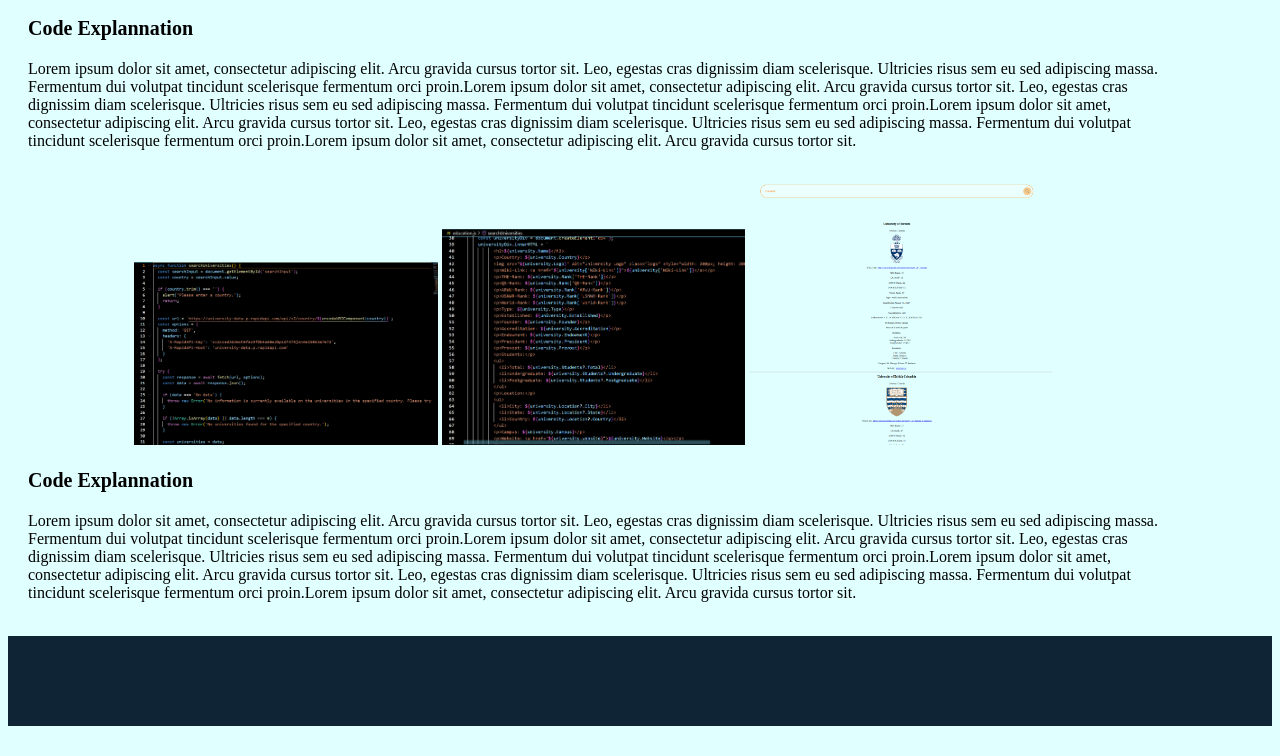
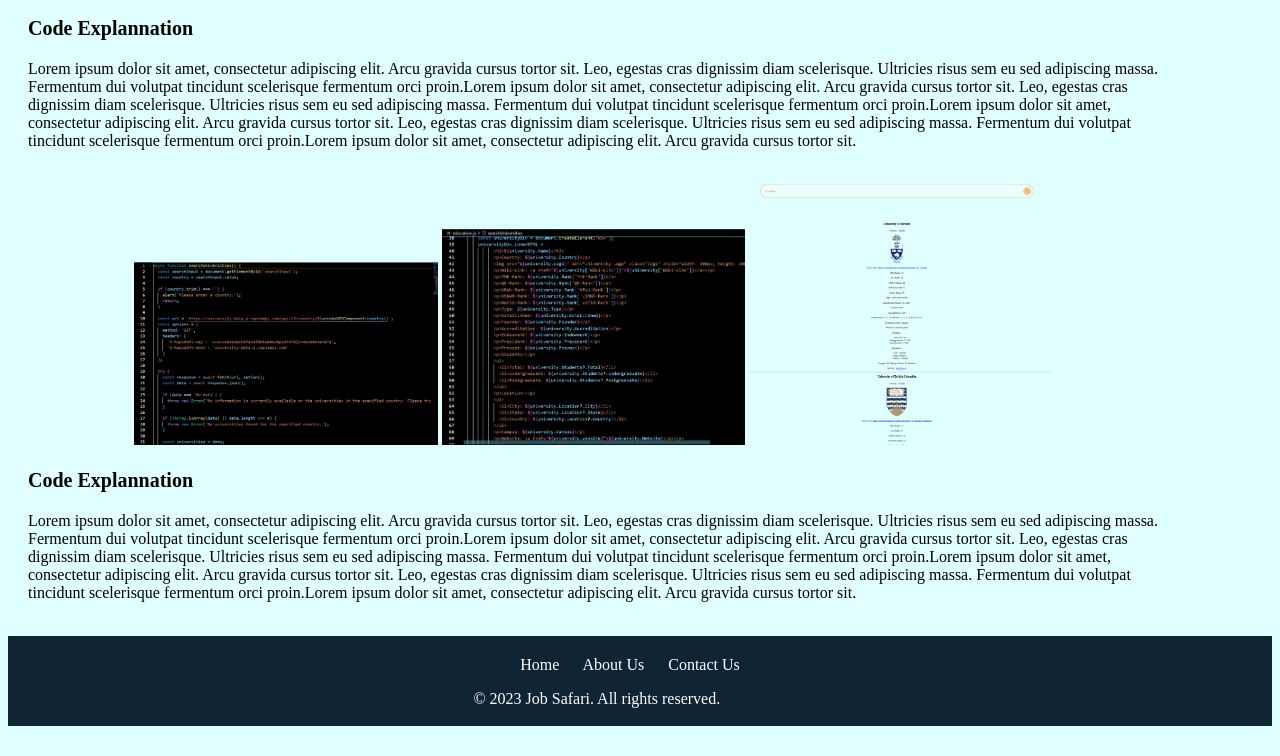
Before and after one commit to IP2-Group-4/JobSafari, a plain HTML site: page docedu.html in a window 1280 px wide. Shown: the part 686-1442 px from the top of the page. Drawn offline with nearby package versions, Linux system fonts and the light colour scheme.

Commit message:
Update docedu.html

```diff
--- a/docedu.html
+++ b/docedu.html
@@ -95,7 +95,16 @@
     risus sem eu sed adipiscing massa. Fermentum dui volutpat tincidunt scelerisque fermentum orci
     proin.Lorem ipsum dolor sit amet, consectetur adipiscing elit. Arcu gravida cursus tortor sit.</p><br>
 
+<footer>
+  <div class="footer">
+    <div class="footer-links">
+      <a href="index.html">Home</a>
+      <a href="about.html">About Us</a>
+      <a href="contact.html">Contact Us</a>
+    </div>
 
-  <div class="footer"> </div>
+    <p class="footer-copyright">© 2023 Job Safari. All rights reserved.</p>
+  </div>
+</footer>
 
 </html>
```
